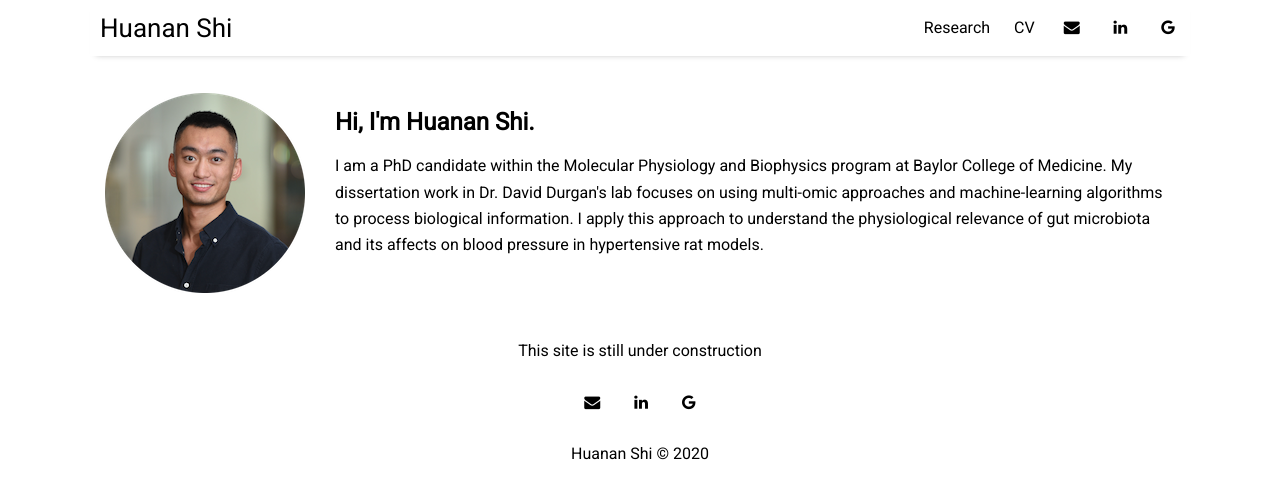
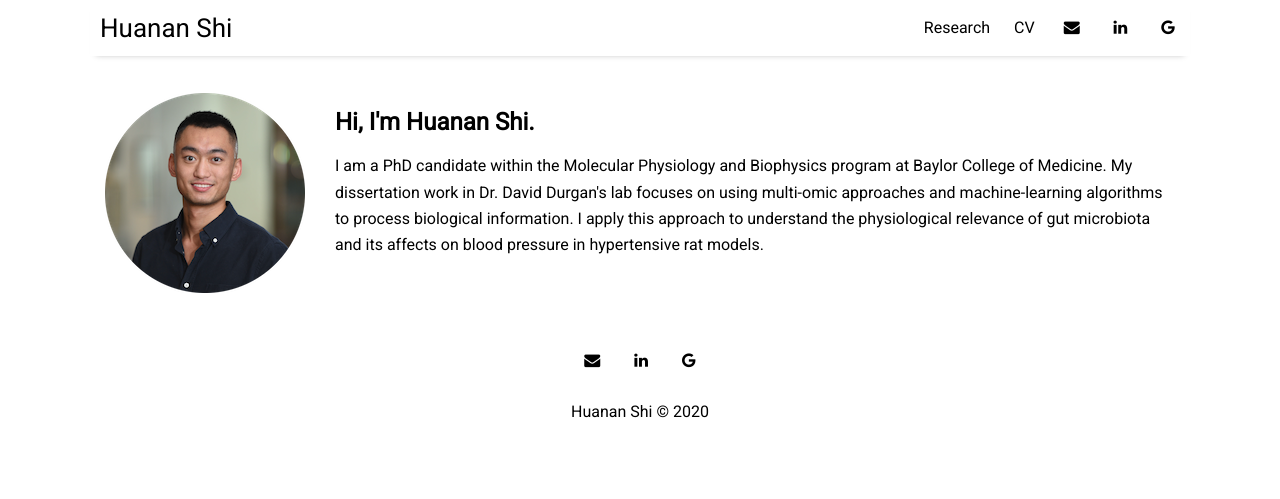
Before and after one commit to huananfshi/huananfshi.github.io, a Jekyll site: the page built from index.html, in a window 1280 px wide. Shown: the top 499 px of the page. Built offline with Jekyll 4.4.1, drawn with Linux system fonts in a browser that asks for light colours; nearby versions of some CDN libraries; the list of posts is cut into pages by our own code.

Commit message:
Update footer.html

```diff
--- a/_includes/footer.html
+++ b/_includes/footer.html
@@ -1,5 +1,4 @@
 <footer class="footer">
-    <p>This site is still under construction</p>
     {% for item in site.data.settings.social %}
       <a href="{{ item.link }}" class="menu-link" target="_blank"><i class="fa fa-{{ item.icon }}" aria-hidden="true"></i></a>
     {% endfor %}
```
